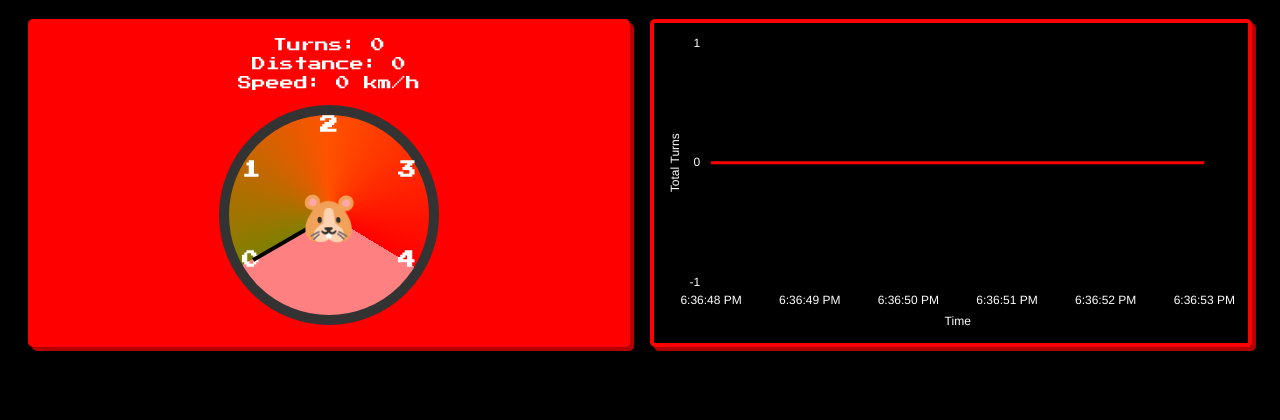
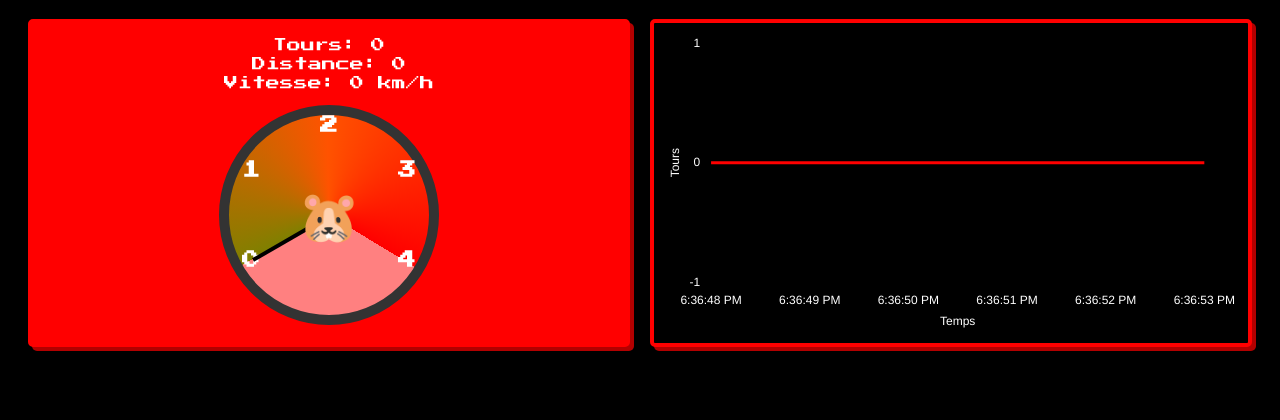
Before and after one commit to paulalexis/Nouli, a Flask app: page / in a window 1280 px wide. Shown: the part 162-582 px from the top of the page. Run offline with Flask 2, Linux system fonts and the light colour scheme; data comes from the database, SQL or seed files in the repository; data that the repository does not hold is empty.

Commit message:
trad en fr

```diff
--- a/requirements.txt
+++ b/requirements.txt
@@ -7,3 +7,4 @@ psycopg2-binary==2.9.10
 Flask-SQLAlchemy==2.5.1
 SQLAlchemy==1.4.47
 gevent
+datetime
--- a/templates/index.html
+++ b/templates/index.html
@@ -216,9 +216,9 @@
   <!-- Real-time data and graph -->
   <div class="container active-tab" id="realTimeContainer">
     <div class="info-container">
-      <p id="turnsDisplay">Turns: 0</p>
+      <p id="turnsDisplay">Tours: 0</p>
       <p id="distanceDisplay">Distance: 0</p>
-      <p id="speedDisplay">Speed: 0</p>
+      <p id="speedDisplay">Vitesse: 0</p>
       <!-- <p id="time_turnDisplay">Time since last turn: 0</p> -->
       <div class="compteur">
         <div class="cadran" id="cadran">
@@ -237,14 +237,14 @@
 
   <!-- Night summary section -->
   <div class="summary-container" id="nightSummaryContainer">
-    <h2>Night Summary</h2>
+    <!-- <h2>Night Summary</h2> -->
     <div class="chart-container">
       <canvas id="activityHistogram"></canvas>
     </div>
   </div>
 
   <div class="container" id="nouliLiveContainer">
-    <h2>Noulive</h2>
+    <!-- <h2>Noulive</h2> -->
     <img src="/stream.mjpg" width="640" height="480" />
   </div>
   <script>
@@ -291,7 +291,7 @@
           x: {
             title: {
               display: true,
-              text: 'Time',
+              text: 'Temps',
               color: 'white',
             },
             ticks: {
@@ -301,7 +301,7 @@
           y: {
             title: {
               display: true,
-              text: 'Total Turns',
+              text: 'Tours',
               color: 'white',
             },
             ticks: {
@@ -331,7 +331,7 @@
           x: {
             title: {
               display: true,
-              text: `Time`,
+              text: `Temps`,
               color: 'white',
             },
             ticks: {
@@ -341,7 +341,7 @@
           y: {
             title: {
               display: true,
-              text: `Turns`,
+              text: `Tours`,
               color: 'white',
             },
             ticks: {
@@ -454,9 +454,9 @@
 
           lastEntry = timeTurnData[timeTurnData.length-1];
 
-          document.getElementById('turnsDisplay').innerText = `Turns: ${lastEntry.turns}`;
+          document.getElementById('turnsDisplay').innerText = `Tours: ${lastEntry.turns}`;
           document.getElementById('distanceDisplay').innerText = `Distance: ${(perimetre * lastEntry.turns).toLocaleString(undefined, { minimumFractionDigits: 0, maximumFractionDigits: 0 })} m`;
-          document.getElementById('speedDisplay').innerText = `Speed: ${0} km/h`;
+          document.getElementById('speedDisplay').innerText = `Vitesse: ${0} km/h`;
           // document.getElementById('time_turnDisplay').innerText = `Time since last turn: ${0} ms`;
         })
         .catch(error => console.error("Error fetching last 20 entries: ", error));
@@ -538,8 +538,8 @@
       fetch(`/data`)
         .then(response => response.json())
         .then(dataResponse => {
-          document.getElementById('turnsDisplay').innerText = `Turns: ${dataResponse.turns}`;
-          document.getElementById('speedDisplay').innerText = `Speed: ${Math.round(dataResponse.speed*3.6*100)/100} km/h`;
+          document.getElementById('turnsDisplay').innerText = `Tours: ${dataResponse.turns}`;
+          document.getElementById('speedDisplay').innerText = `Vitesse: ${Math.round(dataResponse.speed*3.6*100)/100} km/h`;
           // document.getElementById('time_turnDisplay').innerText = `Time since last turn: ${dataResponse.time_turn} ms`;
 
           const currentSpeed = dataResponse.speed || 0; // Current speed from server
```
